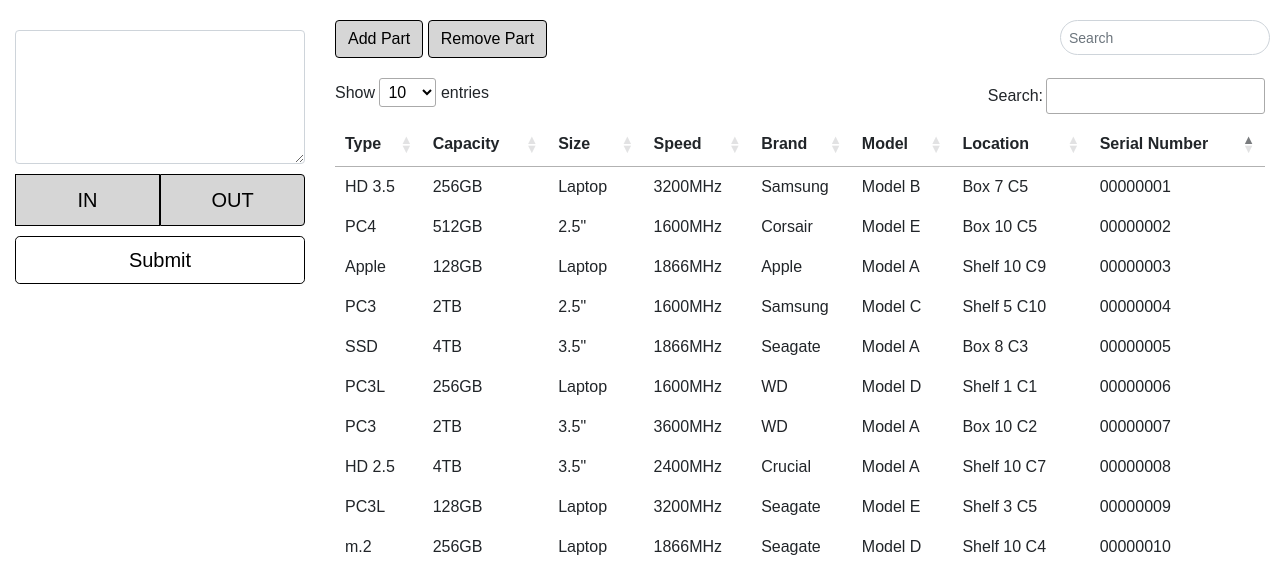
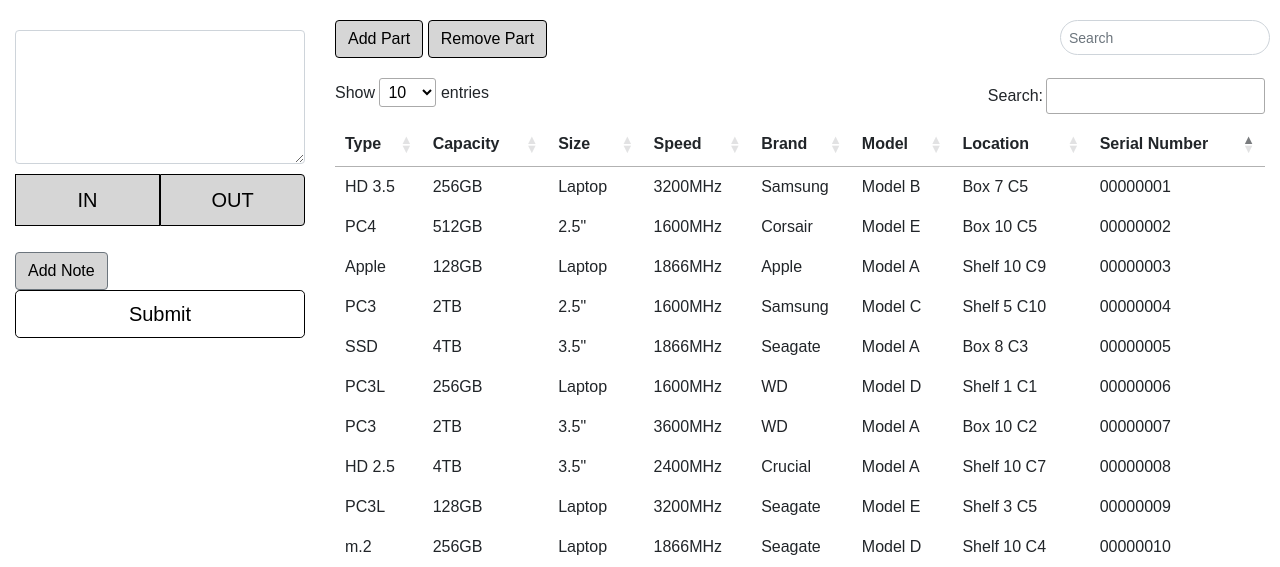
Before and after one commit to mnothman/HD-Requester, a Flask app: page / in a window 1280 px wide. Shown: the part 75-642 px from the top of the page. Run offline with Flask 3, Linux system fonts and the light colour scheme; data comes from the database, SQL or seed files in the repository; both versions use the stored data as it was after the commit; some libraries are stand-ins or nearby versions.

Commit message:
AA-96: As a user, I want to add notes when checking-in or out a part using the text area

```diff
--- a/app.py
+++ b/app.py
@@ -85,7 +85,8 @@ SELECT l.Date_time,
            p.Speed,
            p.Brand,
            p.Model,
-           l.Part_sn
+           l.Part_sn,
+           l.Note
     FROM Log l
     JOIN Part p ON l.Part_sn = p.Part_sn
     ORDER BY l.Date_time DESC
@@ -428,6 +429,7 @@ def update_part_status():
     tid = data['TID']
     unit_sn = data['Unit_sn']
     part_status = data['Part_status']  # update the part status given
+    note = data['Note']
 
     conn = get_db()
     try:
@@ -436,8 +438,8 @@ def update_part_status():
         conn.execute('UPDATE Part SET Status = ? WHERE Part_sn = ?', (part_status, part_sn))
         # Insert a new log entry with the current timestamp
         timestamp = datetime.now().strftime('%Y-%m-%d %H:%M:%S')
-        conn.execute('INSERT INTO Log (TID, Unit_sn, Part_sn, Part_status, Date_time) VALUES (?, ?, ?, ?, ?)',
-                     (tid, unit_sn, part_sn, part_status, timestamp))
+        conn.execute('INSERT INTO Log (TID, Unit_sn, Part_sn, Part_status, Date_time, Note) VALUES (?, ?, ?, ?, ?, ?)',
+                     (tid, unit_sn, part_sn, part_status, timestamp, note))
 #        conn.commit()
  #       return jsonify({'status': 'success', 'message': 'Part status updated and logged successfully.'})
 
--- a/static/js/dashboard.js
+++ b/static/js/dashboard.js
@@ -169,6 +169,7 @@ function updateDashboard(data) {
     <td>${data.Brand}</td>
     <td>${data.Model}</td>
     <td>${data.Part_sn}</td>
+    <td>${data.Note}</td>
 `;
     tableBody.appendChild(newRow);
 
--- a/static/js/index.js
+++ b/static/js/index.js
@@ -507,13 +507,15 @@ $(document).ready(function () {
     }
     function parseTextInput() {
         var textContent = document.getElementById('textarea-request').value;
+        var noteContent = document.getElementById('textarea-notes').value;
         var lines = textContent.trim().split('\n');
         var dataObject = {
             tid: null,
             unit_sn: null,
             parts: [],
             size: null,
-            serial_numbers: []
+            serial_numbers: [],
+            note: noteContent
         };
 
         if (lines.length < 4) { // Minimum number of lines for valid input
@@ -588,7 +590,8 @@ $(document).ready(function () {
                 Type: part.type,
                 Capacity: part.capacity,
                 Size: dataObject.size,
-                Part_status: 'in'
+                Part_status: 'in',
+                Note: dataObject.note
             };
 
             $.ajax({
@@ -607,7 +610,8 @@ $(document).ready(function () {
                                 Part_sn: partSn,
                                 TID: dataObject.tid,
                                 Unit_sn: dataObject.unit_sn,
-                                Part_status: 'in'
+                                Part_status: 'in',
+                                Note: dataObject.note
                             }),
                             success: function (updateResponse) {
                                 fetchAndDisplayParts();
@@ -841,7 +845,8 @@ $(document).ready(function () {
                 Capacity: part.capacity,
                 Size: dataObject.size,
                 Speed: dataObject.Speed,
-                Part_status: 'out'
+                Part_status: 'out',
+                Note: dataObject.note
             };
 
             $.ajax({
@@ -860,7 +865,8 @@ $(document).ready(function () {
                                 Part_sn: partSn,
                                 TID: dataObject.tid,
                                 Unit_sn: dataObject.unit_sn,
-                                Part_status: 'out'
+                                Part_status: 'out',
+                                Note: dataObject.note
                             }),
                             success: function (updateResponse) {
                                 fetchAndDisplayParts();
@@ -975,3 +981,22 @@ $(document).ready(function () {
     } // end resetLogTables
 
 });
+
+//Code to display a text areas for adding a note to a part
+document.addEventListener("DOMContentLoaded", function() {
+    const toggleNotesBtn = document.getElementById("toggleNotesBtn");
+    const notesContainer = document.getElementById("notesContainer");
+    const textarea = document.getElementById("textarea-notes"); // Get the textarea
+
+    // Ensure notes container is hidden initially
+    notesContainer.style.display = "none";
+
+    toggleNotesBtn.onclick = function() {
+        if (notesContainer.style.display === "none") {
+            notesContainer.style.display = "block";
+        } else {
+            notesContainer.style.display = "none";
+            textarea.value = ""; // Clear the textarea when hiding
+        }
+    };
+});
--- a/templates/dashboard.html
+++ b/templates/dashboard.html
@@ -60,6 +60,7 @@
                         <th>Brand</th>
                         <th>Model</th>
                         <th>Serial Number</th>
+                        <th>Note</th>
                     </tr>
                 </thead>
                 <tbody>
@@ -76,6 +77,7 @@
                         <td>{{ part.brand }}</td>
                         <td>{{ part.model }}</td>
                         <td>{{ part.part_sn }}</td>
+                        <td>{{ part.note }}</td>
                     </tr>
                     {% endfor %}
                 </tbody>
--- a/templates/index.html
+++ b/templates/index.html
@@ -39,6 +39,13 @@
 					<input type="radio" class="btn-check" name="btnradio" id="btnradio2" autocomplete="off">
 					<label id="btnOut" class="btn btn-secondary" for="btnradio2">OUT</label>
 				</div>
+
+
+				<button type="button" class="btn btn-secondary mt-3" id="toggleNotesBtn">Add Note</button>
+
+				<div id="notesContainer" style="display: none;">
+                    <textarea id="textarea-notes" class="form-control mt-2" rows="3" placeholder="Enter your note here..."></textarea>
+                </div>
 
 				<button type="button" class="btn btn-primary btn-lg btn-submit" id="btn-submit-request">Submit</button>
 			</div>
```
Also changed, not shown: refresh.db.
